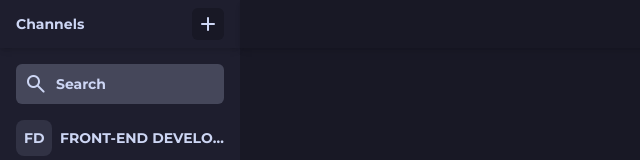
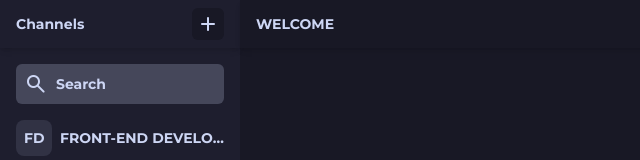
Before and after one commit to KaliemSB/chat-app-client, a React (Vite) app: page / in a window 1280 px wide. Shown: the top 160 px of the page, without its empty margins (0-640 px from the left). Built offline with nearby package versions, Linux system fonts and the light colour scheme.

Commit message:
feat: channel header

```diff
--- /dev/null
+++ b/src/components/blocks/ChannelHeader.tsx
@@ -0,0 +1,5 @@
+const ChannelHeader: React.FC = () => {
+  return <p className="text-sm text-text font-bold uppercase">Welcome</p>
+}
+
+export { ChannelHeader };
--- a/src/main.tsx
+++ b/src/main.tsx
@@ -1,5 +1,6 @@
 import React from "react";
 import ReactDOM from "react-dom/client";
+import { ChannelHeader } from "./components/blocks/ChannelHeader";
 import { Channels } from "./components/blocks/Channels";
 import { Header } from "./components/blocks/Header";
 import { User } from "./components/blocks/User";
@@ -11,7 +12,9 @@ ReactDOM.createRoot(document.getElementById("root") as HTMLElement).render(
       <div className="Header bg-base shadow-md z-10 flex items-center px-4">
         <Header />
       </div>
-      <div className="ChannelHeader bg-mantle shadow-md z-10"></div>
+      <div className="ChannelHeader bg-mantle shadow-md z-10 flex items-center px-4">
+        <ChannelHeader />
+      </div>
       <div className="Sidebar bg-base p-4 overflow-y-auto">
         <Channels />
       </div>
```
